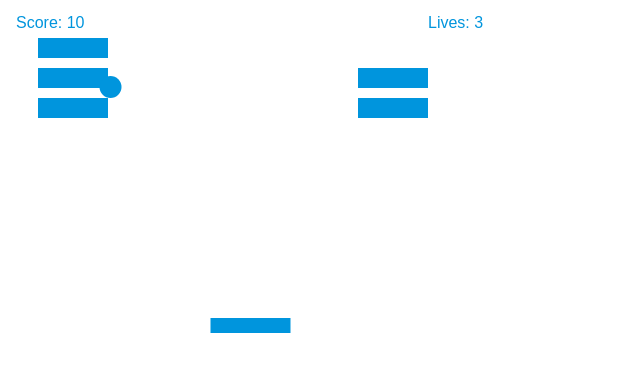
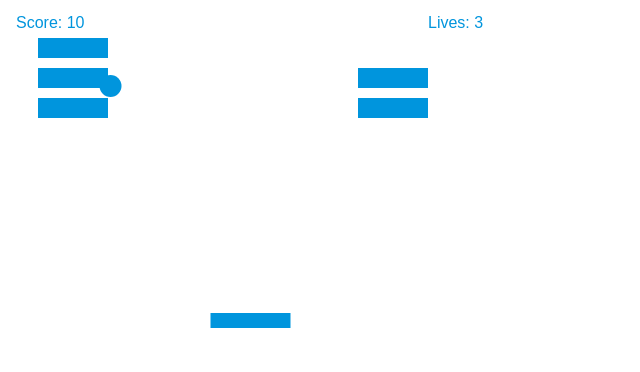
Before and after one commit to Dante9029/PPPI, a plain HTML site: page Game/index.html in a window 1280 px wide. Shown: the whole page, without its empty margins (0-640 px from the left). Drawn offline with Linux system fonts and the light colour scheme.

Commit message:
Lab3.2.1.1

```diff
--- a/Game/index.html
+++ b/Game/index.html
@@ -9,7 +9,7 @@
 </head>
 <body>
 
-<canvas id="myCanvas" width="485" height="325"></canvas>
+<canvas id="myCanvas" width="485" height="320"></canvas>
 
 <script src="js/game.js"></script>
 </body>
```
